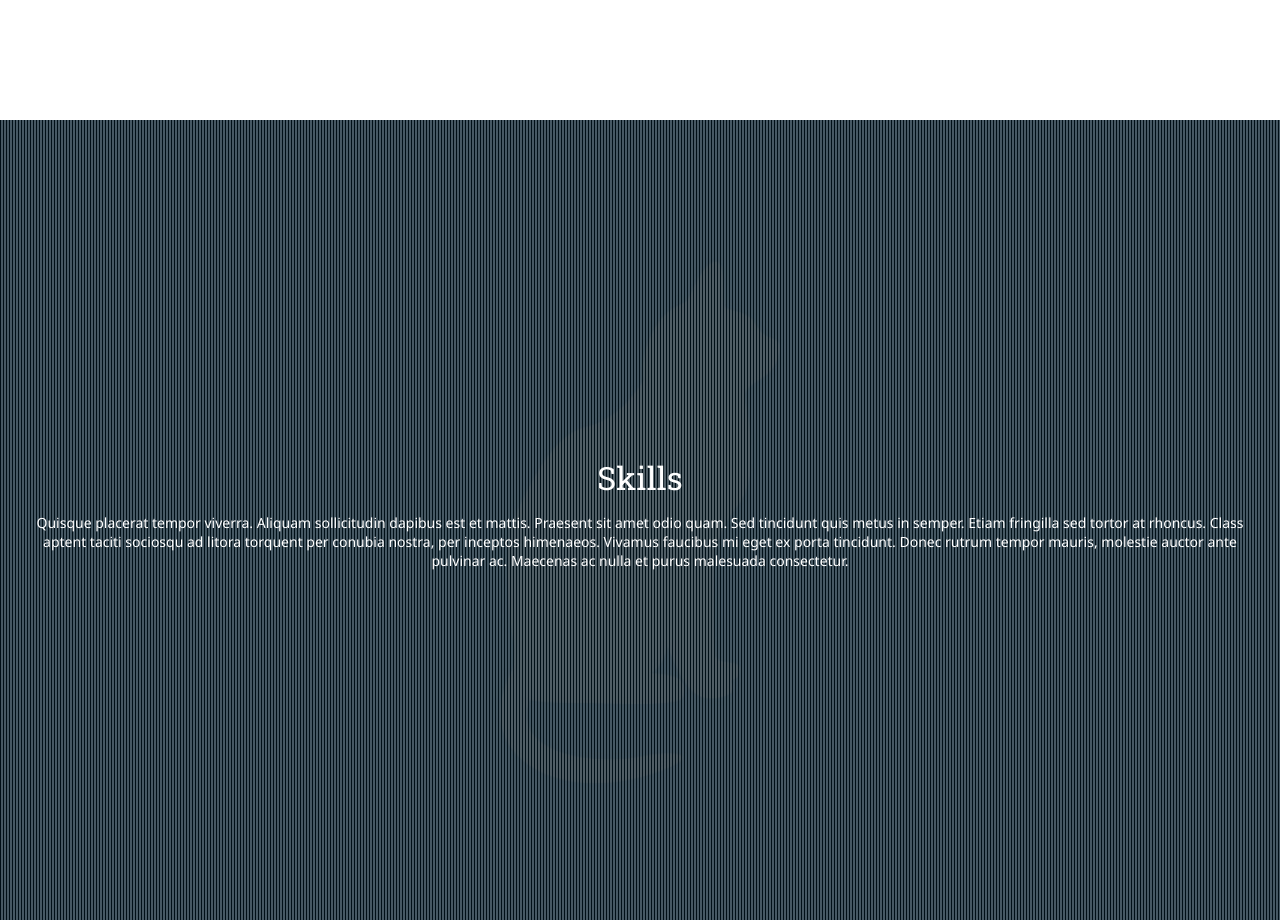
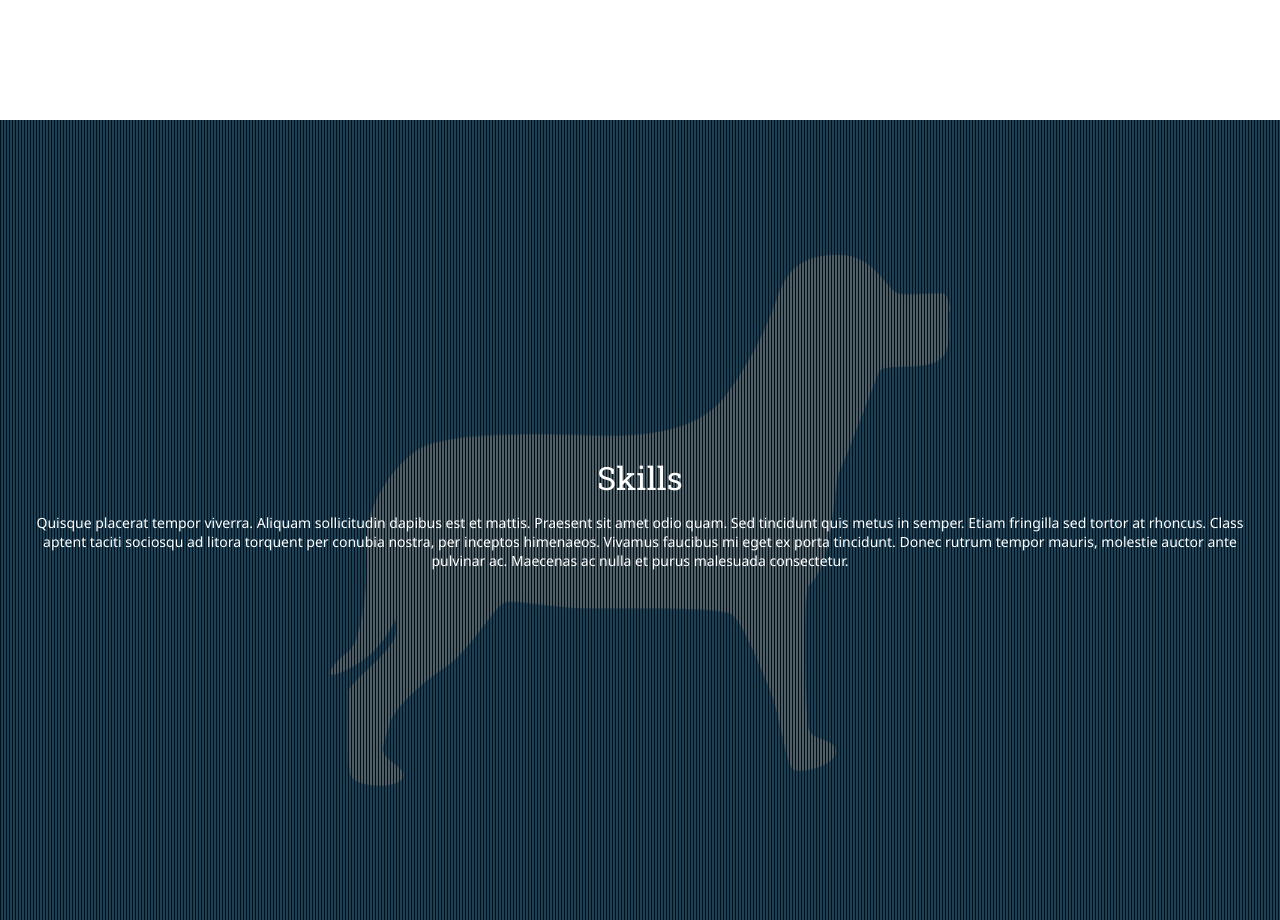
Before and after one commit to gonzovilla/gonzovilla.github.io, a plain HTML site: page index.html in a window 1280 px wide. Shown: the part 1480-2400 px from the top of the page. Drawn offline with Linux system fonts and the light colour scheme.

Commit message:
Test failed, changed image in css

```diff
--- a/css/style.css
+++ b/css/style.css
@@ -59,7 +59,7 @@ header a {
 }
 
 #hero2 {
-  background: url(../img/2.jpg);
+  background: url(../img/5.jpg);
   background-size: cover;
   background-position: center center;
   background-attachment: fixed;
```
